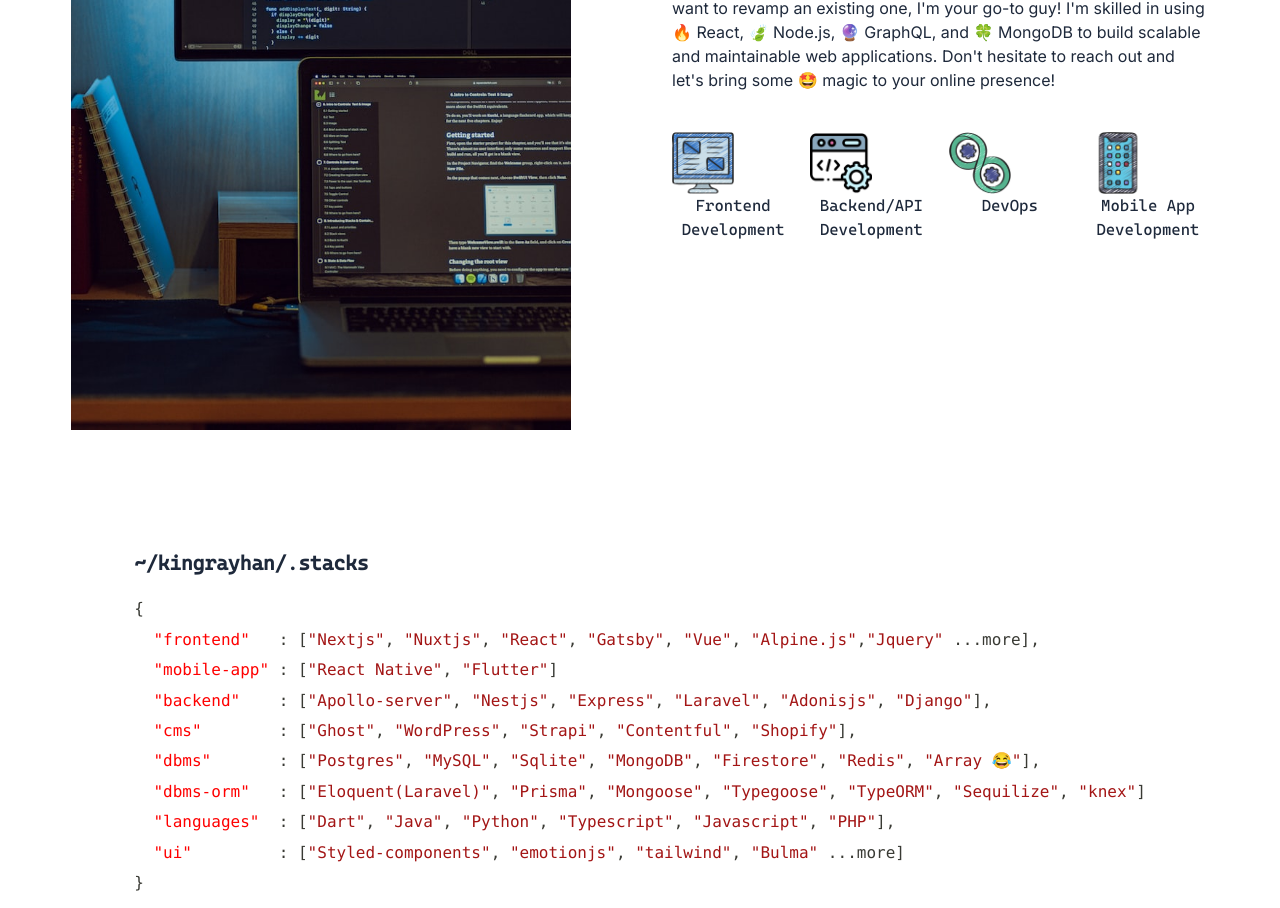
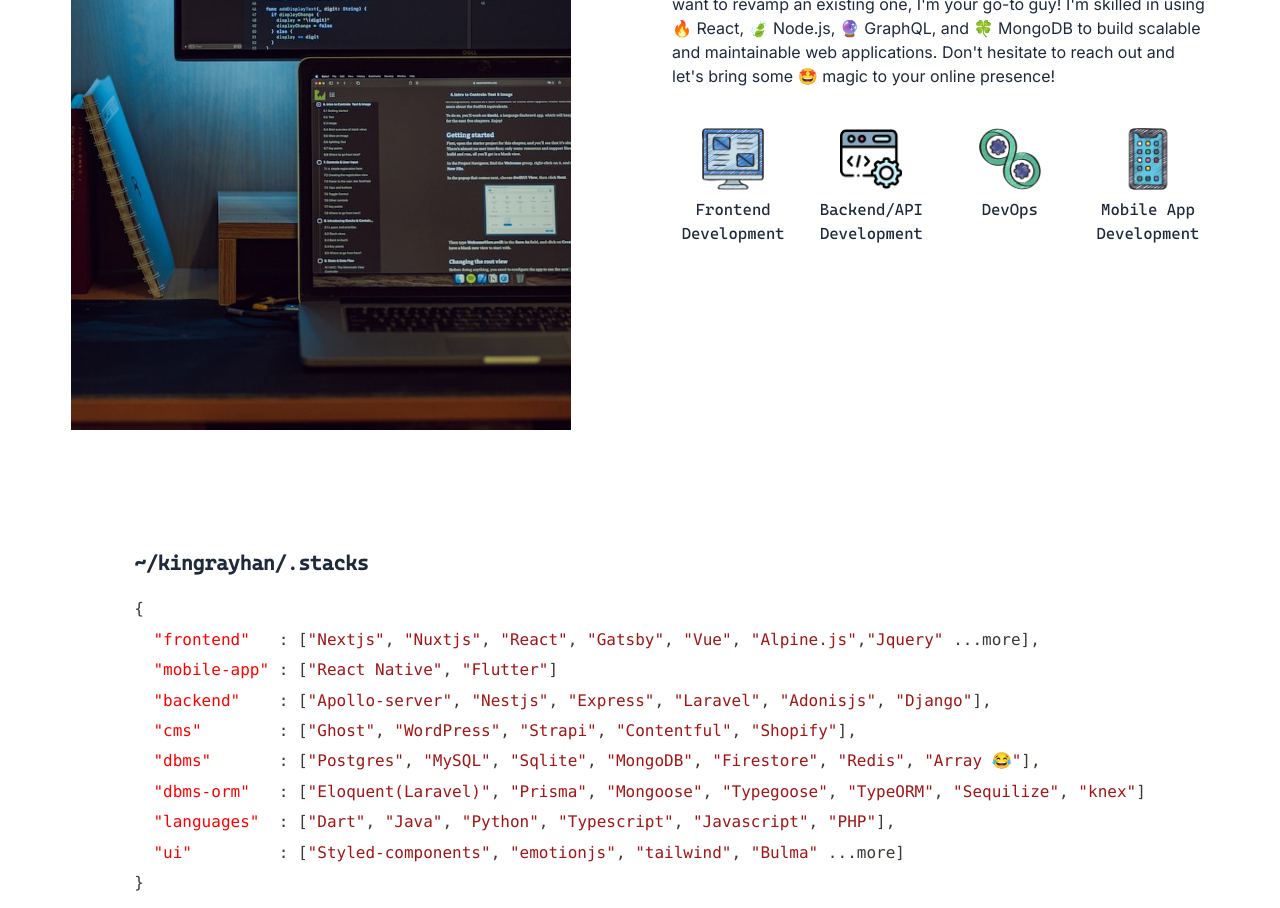
Before and after one commit to kingRayhan/rayhan.dev, a Next.js app: page / in a window 1280 px wide. Shown: the part 1160-2068 px from the top of the page. Built offline with nearby package versions, Linux system fonts and the light colour scheme.

Commit message:
Fix what I dow section service icon alignment

```diff
--- a/src/app/components/WhatIDo.tsx
+++ b/src/app/components/WhatIDo.tsx
@@ -7,7 +7,7 @@
 }
 const Item: React.FC<ItemProp> = ({ image, label }) => {
   return (
-    <div className="text-center">
+    <div className="text-center flex flex-col items-center gap-2">
       <Image src={image} alt={label} height={62} width={62} />
       <p className="text-base font-code">{label}</p>
     </div>
```
